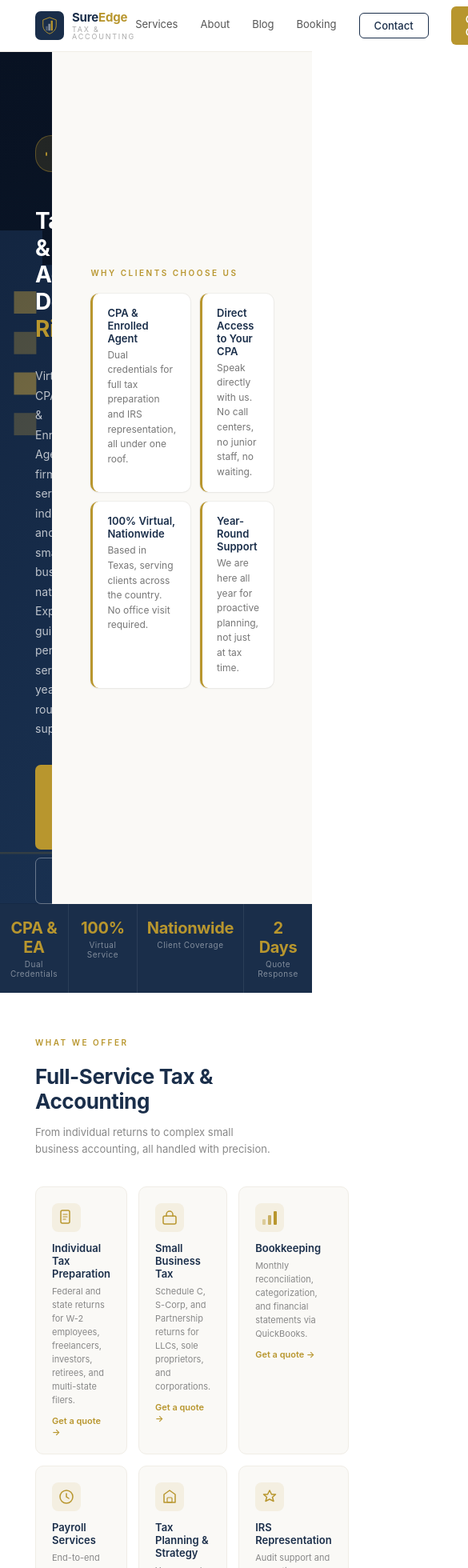
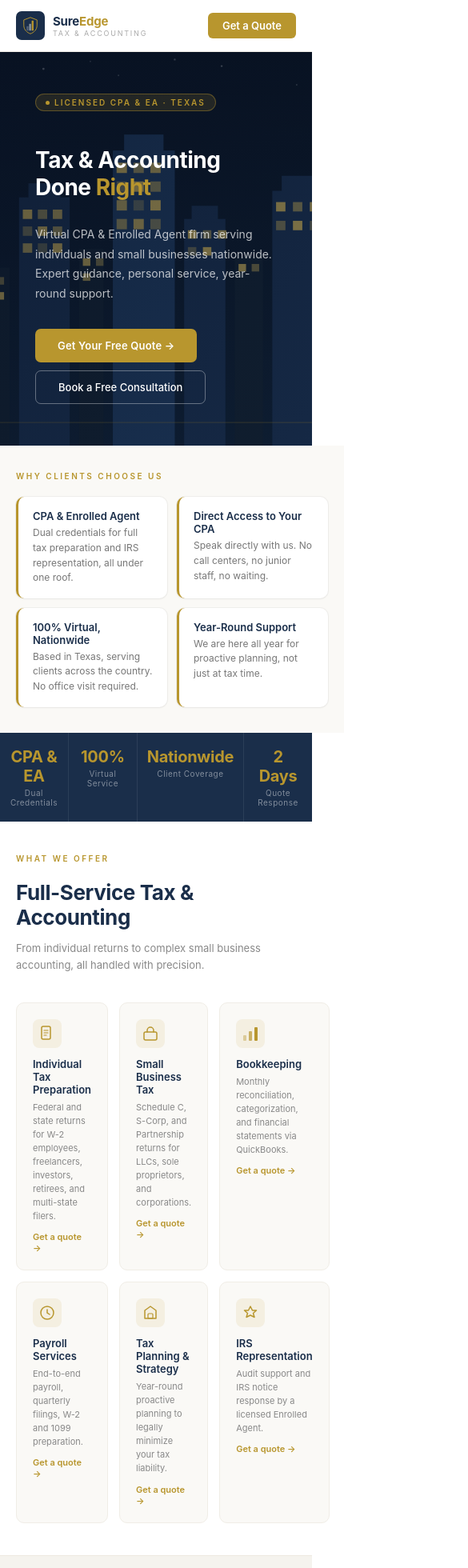
Before and after one commit to globalresourcinghub/sureedge-website, a Next.js app: page / in a window 390 px wide. Shown: the top 1960 px of the page at 80% size, 585 px wide, since content can reach past the window. Built offline with nearby package versions, Linux system fonts and the light colour scheme.

Commit message:
Add: mobile responsive CSS, ChFC/CFP credentials, sitemap.xml

```diff
--- a/app/about/page.tsx
+++ b/app/about/page.tsx
@@ -41,6 +41,8 @@ export default function About() {
             {[
               ["CPA","Certified Public Accountant licensed for full accounting and tax services."],
               ["Enrolled Agent","IRS-licensed to represent clients in all tax matters, including audits."],
+              ["ChFC Candidate","Chartered Financial Consultant — advanced financial planning in progress."],
+              ["CFP Candidate","Certified Financial Planner — comprehensive financial planning in progress."],
               ["100% Virtual","Serving clients nationwide from Texas. No office visit required."],
               ["Year-Round","Available all year, not just at tax time. We plan proactively."],
             ].map(([t,d]) => (
--- a/app/globals.css
+++ b/app/globals.css
@@ -15,3 +15,87 @@ body {
 a {
   text-decoration: none;
 }
+
+/* ── Mobile responsive ── */
+@media (max-width: 768px) {
+
+  /* Stack all split hero panels vertically */
+  section[style*="display: flex"],
+  div[style*="display:flex"][style*="minHeight"],
+  div[style*="display: flex"][style*="minHeight"] {
+    flex-direction: column !important;
+  }
+
+  /* Full width on both panels */
+  section[style*="display: flex"] > div,
+  div[style*="display:flex"][style*="minHeight"] > div,
+  div[style*="display: flex"][style*="minHeight"] > div {
+    flex: none !important;
+    width: 100% !important;
+    min-height: unset !important;
+  }
+
+  /* Header — shrink padding */
+  header > div {
+    padding: 0 20px !important;
+  }
+
+  /* Hide nav links on mobile, show only CTA */
+  header nav > a:not(:last-child) {
+    display: none !important;
+  }
+
+  /* Section padding tighter on mobile */
+  section[style*="padding: 56px 44px"],
+  section[style*="padding:56px 44px"],
+  section[style*="padding: 52px 44px"],
+  section[style*="padding:52px 44px"],
+  section[style*="padding: 64px 44px"],
+  section[style*="padding:64px 44px"] {
+    padding: 40px 20px !important;
+  }
+
+  /* Services grid — 1 col on mobile */
+  div[style*="gridTemplateColumns: repeat(3"] {
+    grid-template-columns: 1fr !important;
+  }
+
+  /* Blog post grid — 1 col on mobile */
+  div[style*="gridTemplateColumns: repeat(3,1fr)"],
+  div[style*="gridTemplateColumns:repeat(3,1fr)"] {
+    grid-template-columns: 1fr !important;
+  }
+
+  /* Blog post sidebar — hide on mobile */
+  article + aside {
+    display: none !important;
+  }
+
+  /* Footer grid — 1 col on mobile */
+  footer div[style*="gridTemplateColumns"] {
+    grid-template-columns: 1fr !important;
+  }
+
+  /* CTA sections — stack vertically */
+  section[style*="justifyContent: space-between"] > div,
+  section[style*="justifyContent:space-between"] > div {
+    width: 100% !important;
+  }
+
+  /* Hero content padding tighter */
+  div[style*="padding: 52px 48px"],
+  div[style*="padding:52px 48px"],
+  div[style*="padding: 44px 48px"],
+  div[style*="padding:44px 48px"] {
+    padding: 32px 20px !important;
+  }
+
+  /* Trust bar — 2 col on mobile */
+  div[style*="background: #1a2e4a"] > div[style*="display: flex"] {
+    flex-wrap: wrap !important;
+  }
+
+  div[style*="background: #1a2e4a"] > div > div[style*="flex: 1"] {
+    flex: 0 0 50% !important;
+  }
+}
--- /dev/null
+++ b/app/sitemap.ts
@@ -0,0 +1,28 @@
+import { posts } from "@/lib/posts";
+import { MetadataRoute } from "next";
+
+export default function sitemap(): MetadataRoute.Sitemap {
+  const baseUrl = "https://sureedgetax.com";
+  const now = new Date();
+
+  const staticPages: MetadataRoute.Sitemap = [
+    { url: baseUrl, lastModified: now, changeFrequency: "weekly", priority: 1.0 },
+    { url: `${baseUrl}/services`, lastModified: now, changeFrequency: "monthly", priority: 0.9 },
+    { url: `${baseUrl}/about`, lastModified: now, changeFrequency: "monthly", priority: 0.8 },
+    { url: `${baseUrl}/blog`, lastModified: now, changeFrequency: "weekly", priority: 0.8 },
+    { url: `${baseUrl}/booking`, lastModified: now, changeFrequency: "monthly", priority: 0.9 },
+    { url: `${baseUrl}/contact`, lastModified: now, changeFrequency: "monthly", priority: 0.7 },
+    { url: `${baseUrl}/tax-intake`, lastModified: now, changeFrequency: "monthly", priority: 0.9 },
+    { url: `${baseUrl}/business-tax-intake`, lastModified: now, changeFrequency: "monthly", priority: 0.9 },
+    { url: `${baseUrl}/privacy`, lastModified: now, changeFrequency: "yearly", priority: 0.3 },
+  ];
+
+  const blogPages: MetadataRoute.Sitemap = posts.map(post => ({
+    url: `${baseUrl}/blog/${post.slug}`,
+    lastModified: now,
+    changeFrequency: "monthly" as const,
+    priority: 0.7,
+  }));
+
+  return [...staticPages, ...blogPages];
+}
```
